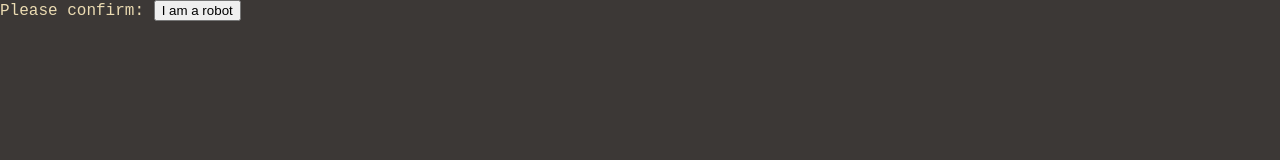
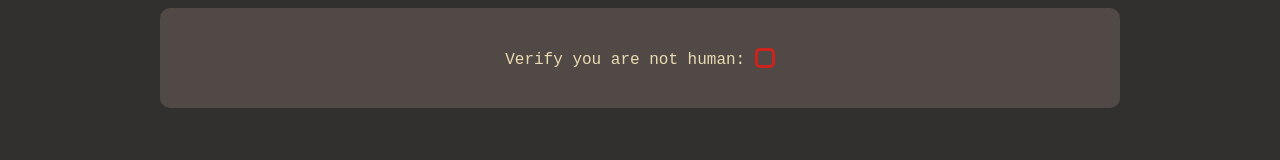
Before and after one commit to Chapterhause/chapterhause.github.io, a plain HTML site: page index.html in a window 1280 px wide. Drawn offline with Linux system fonts and the light colour scheme.

Commit message:
Add centered div and style

```diff
--- a/index.html
+++ b/index.html
@@ -1,13 +1,14 @@
 <html>
 <head>
-<link rel="stylesheet" href="style.css" type="text/css">
+<link rel="stylesheet" href="verify.css" type="text/css">
 <title>Chapterhause</title>
 </head>
 <body>
 
-	<p>Please confirm:
 
-<button onclick="window.location.replace('https://chapterhause.github.io/sartre.html')">I am a robot</button>
-
+	<div class="verify">
+		<p>Verify you are not human:
+		<button onclick="window.location.replace('https://chapterhause.github.io/sartre.html')"> </button>
+	</div>
 </body>
 </html>
--- /dev/null
+++ b/verify.css
@@ -0,0 +1,27 @@
+body {
+	font-size: 17
+	color: #EBDBB2;
+	background-color: #32302F;
+	font-family: "JetBrains Mono", monospace;
+}
+
+.verify {
+	margin: auto;
+	width: 960px;
+	display: flex;
+	align-items: center;
+	justify-content: center;
+	height: 100px;
+	color: #EBDBB2;
+	background-color: #504945;
+	border-radius: 10px;
+}
+
+button {
+	background-color: #504945;
+	color: #EBDBB2;
+	border: 3px solid #CC241D;
+	width: 20px;
+	height: 20px;
+	border-radius: 5px;
+}
```
